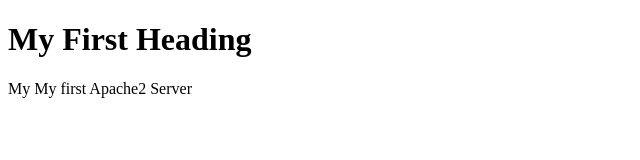
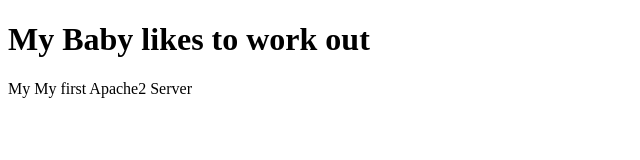
Before and after one commit to noukech/Apachetest, a plain HTML site: page index.html in a window 1280 px wide. Shown: the whole page, without its empty margins (0-640 px from the left). Drawn offline with Linux system fonts and the light colour scheme.

Commit message:
Update index.html

```diff
--- a/index.html
+++ b/index.html
@@ -2,7 +2,7 @@
 <html>
 <body>
 
-<h1>My First Heading</h1>
+<h1>My Baby likes to work out </h1>
 <p>My My first Apache2 Server</p>
 
 </body>
```
